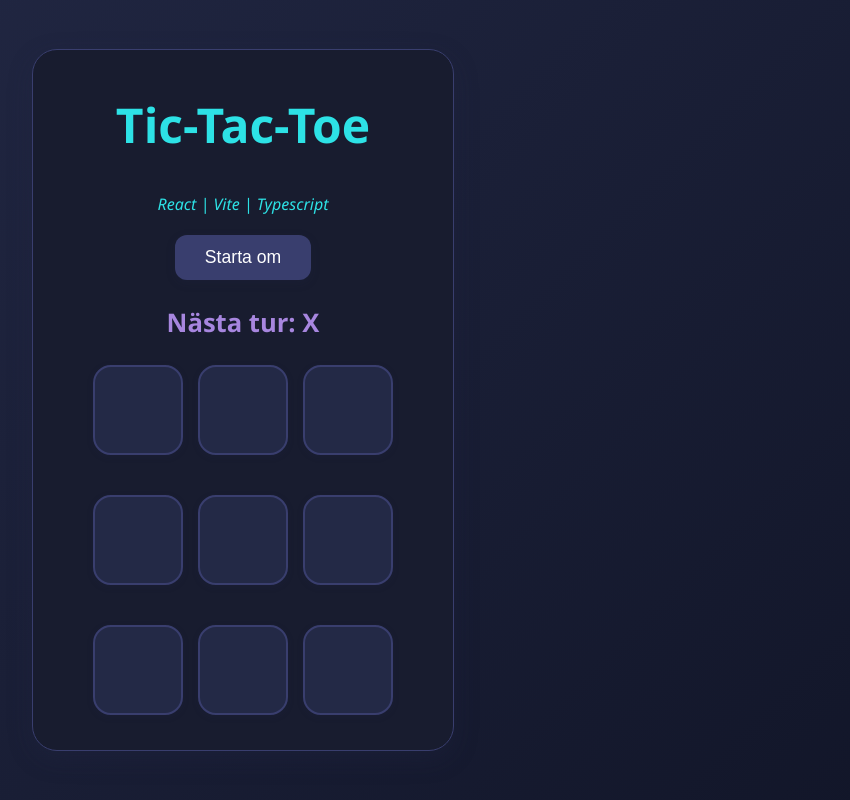
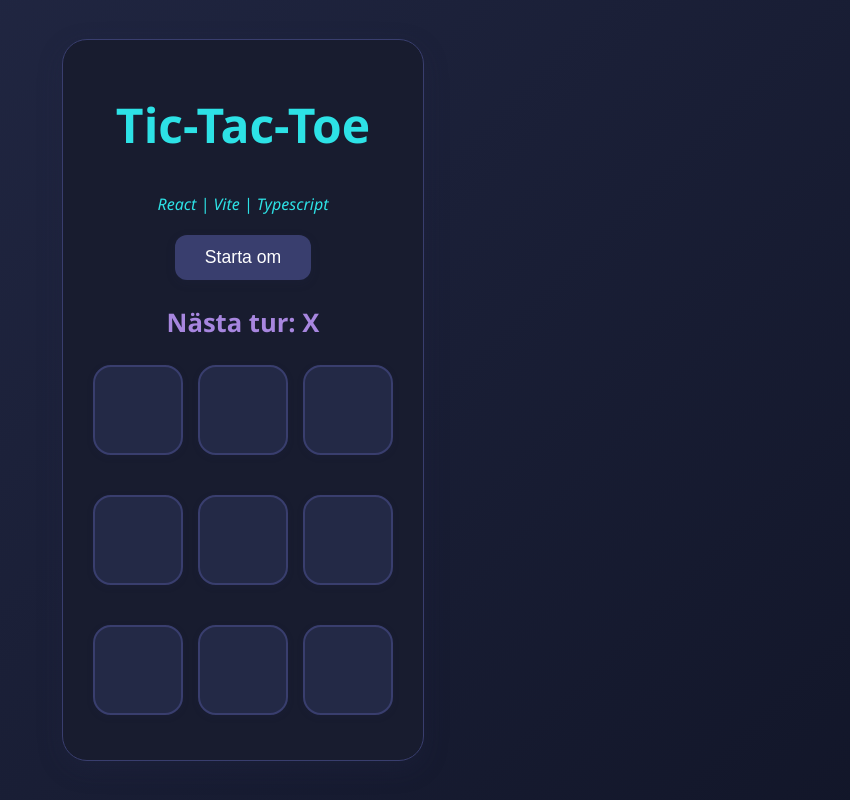
Before and after one commit to MikaelaJanssson/TicTacToe, a React (Vite) app: page / in a window 1280 px wide. Shown: the whole page, without its empty margins (397-1247 px from the left). Built offline with nearby package versions, Linux system fonts and the light colour scheme.

Commit message:
responsivitet

```diff
--- a/src/index.css
+++ b/src/index.css
@@ -4,7 +4,7 @@ body {
   display: flex;
   justify-content: center;
   align-items: center;
-  height: 100vh;
+  min-height: 100vh;
   margin: 0;
   color: #eaeaea;
   min-width: 0;
@@ -12,7 +12,7 @@ body {
 
 .container {
   background-color: #181c2f;
-  padding: 10px 60px;
+  padding: 20px 30px;
   border-radius: 25px;
   box-shadow: 0 8px 24px rgba(35, 41, 70, 0.25);
   text-align: center;
@@ -23,6 +23,8 @@ body {
   max-width: 95vw;
   width: 100%;
   box-sizing: border-box;
+  max-height: 95vh;
+  overflow-y: auto;
 }
 
 .status {
```
